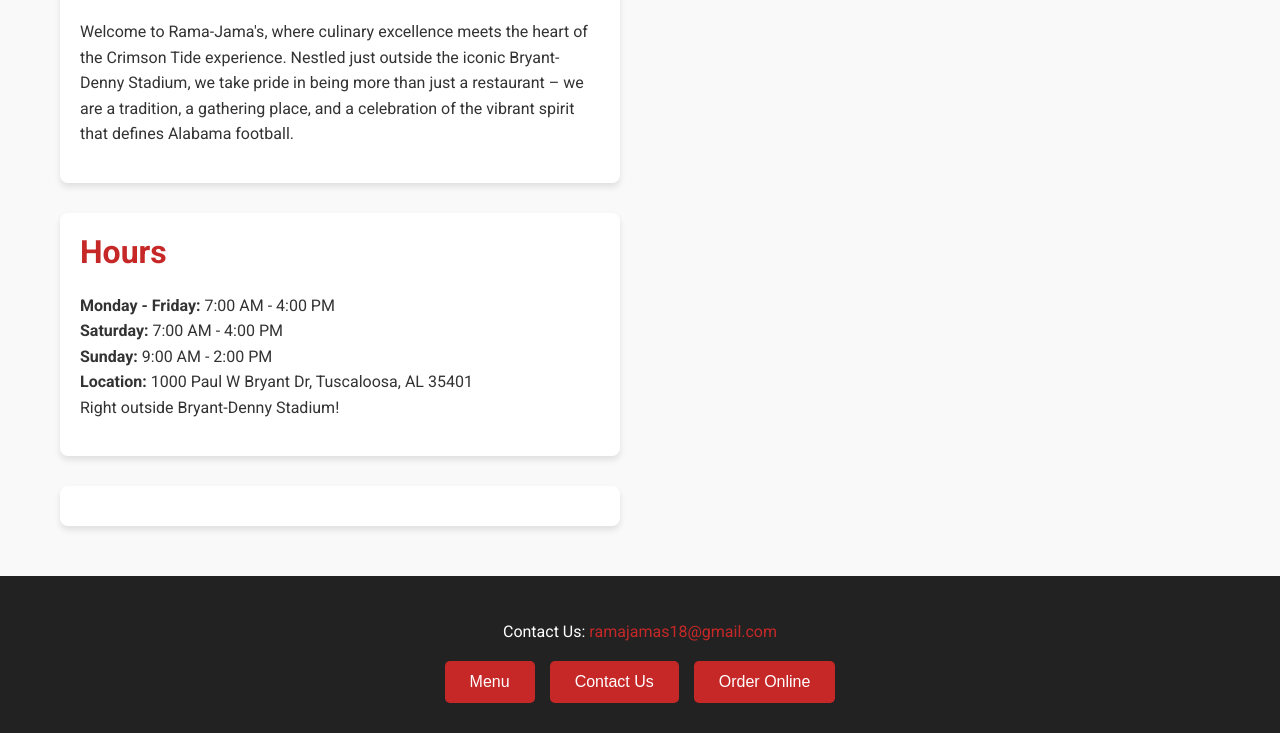
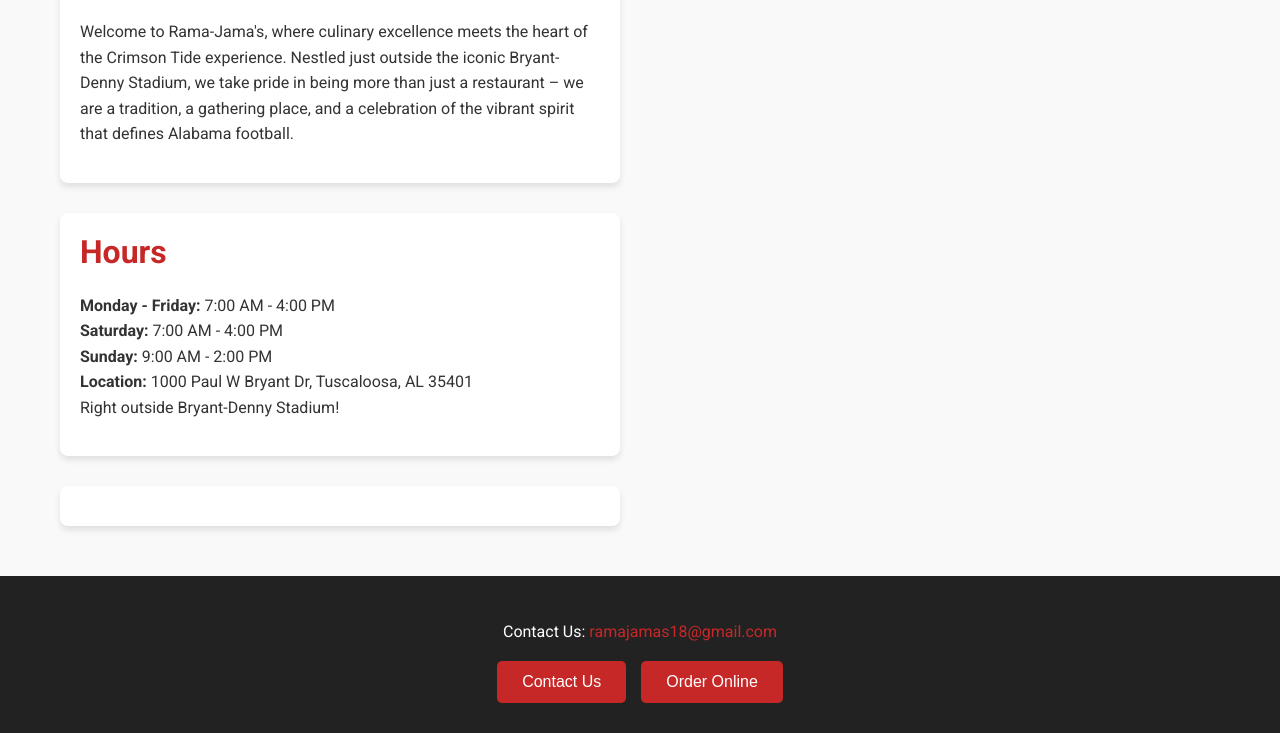
Before and after one commit to Jaydec40/Ramajamas, a website: page index.html in a window 1280 px wide. Shown: the part 972-1705 px from the top of the page. Drawn offline with nearby package versions, Linux system fonts and the light colour scheme; a script that the page names is missing.

Commit message:
Add files via upload

```diff
--- a/index.html
+++ b/index.html
@@ -74,13 +74,13 @@
         <p>Contact Us: <a href="mailto:ramajamas18@gmail.com">ramajamas18@gmail.com</a></p>
         <!-- Button Section -->
         <div id="button-section">
-            <button id="menu-button">Menu</button>
+            <!--  <button id="menu-button">Menu</button>-->
             <button id="contact-button">Contact Us</button>
             <button id="order-button">Order Online</button>
         </div>
     </footer>
 
-    <!-- Include your JavaScript file -->
+
     <script src="script.js"></script>
 </body>
 </html>
```
